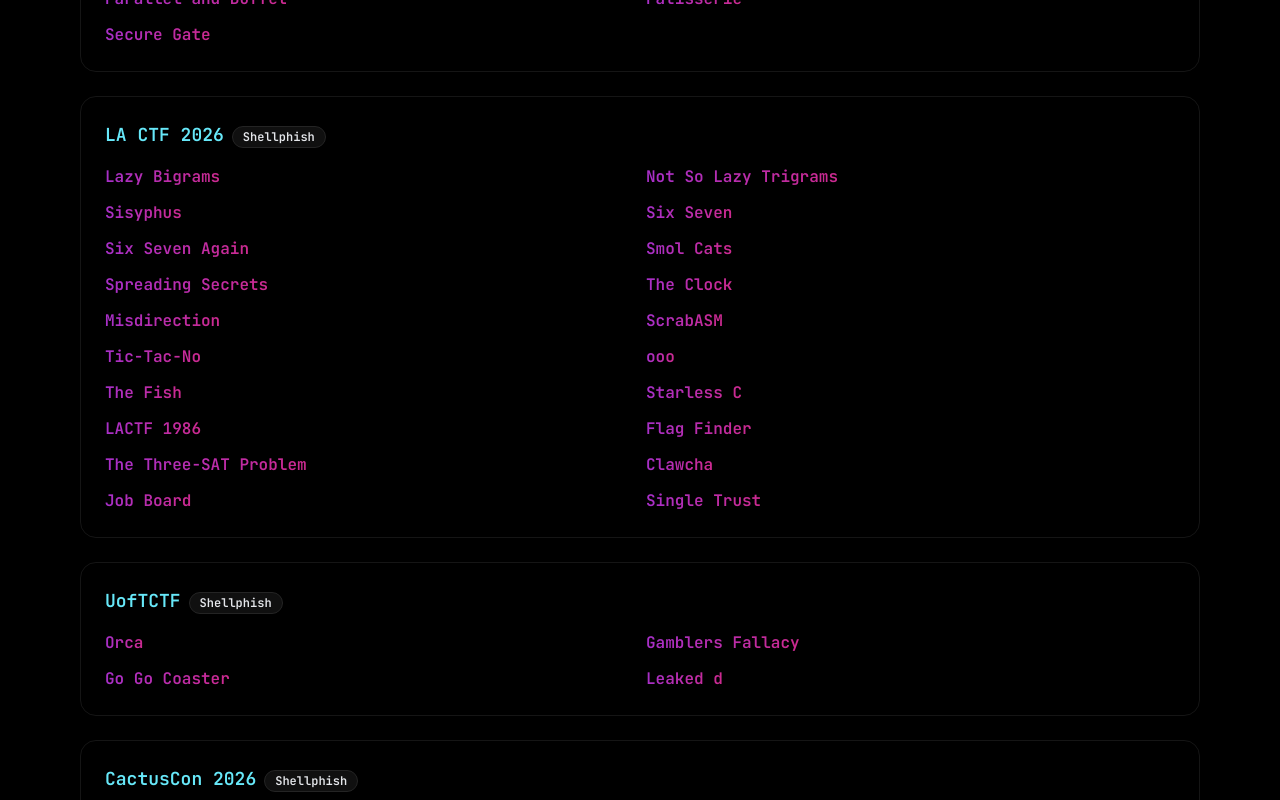
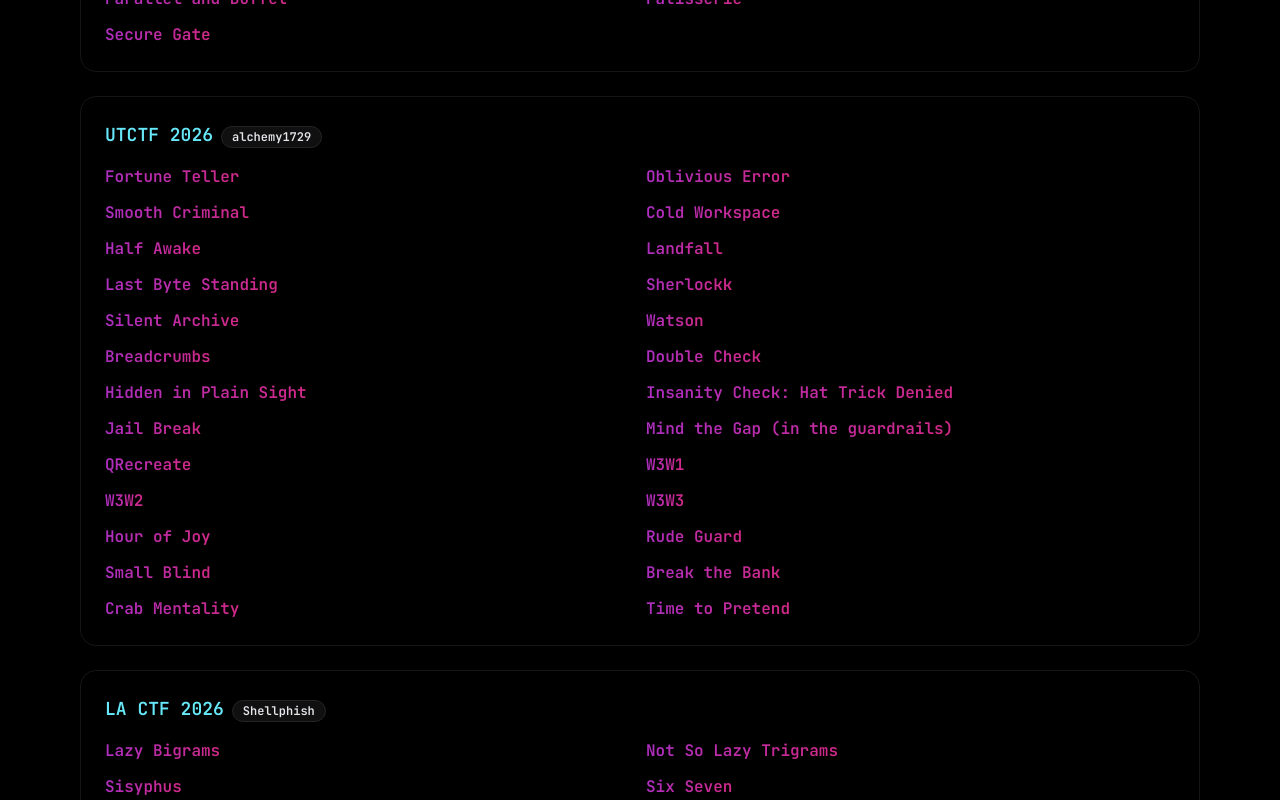
Before and after one commit to prathamgupta36/prathamgupta36.github.io, a Next.js app: page /writeups in a window 1280 px wide. Shown: the part 720-1520 px from the top of the page. Built offline with nearby package versions, Linux system fonts and the light colour scheme.

Commit message:
Add multiple writeups for UTCTF 2026

```diff
--- a/app/writeups.registry.ts
+++ b/app/writeups.registry.ts
@@ -53,6 +53,11 @@ export const CTF_META: CtfMeta[] = [
   {
     year: 2026,
     ctf: "tkbctf5",
+    team: "alchemy1729",
+  },
+  {
+    year: 2026,
+    ctf: "UTCTF 2026",
     team: "alchemy1729",
   },
   {
@@ -219,6 +224,189 @@ export const WRITEUPS: WriteupEntry[] = [
   challenge: "Secure Gate",
   mdUrl: "https://raw.githubusercontent.com/prathamgupta36/CTF-Writeups/main/2026/tkbctf5_2026/web/secure-gate/WRITEUP.md",
   repoUrl: "https://github.com/prathamgupta36/CTF-Writeups/tree/main/2026/tkbctf5_2026/web/secure-gate",
+},
+{
+  year: 2026,
+  ctf: "UTCTF 2026",
+  challenge: "Fortune Teller",
+  mdUrl: "https://github.com/prathamgupta36/CTF-Writeups/raw/refs/heads/main/2026/utctf2026/crypto/fortuneteller/WRITEUP.md",
+  repoUrl: "https://github.com/prathamgupta36/CTF-Writeups/tree/main/2026/utctf2026/crypto/fortuneteller",
+},
+{
+  year: 2026,
+  ctf: "UTCTF 2026",
+  challenge: "Oblivious Error",
+  mdUrl: "https://github.com/prathamgupta36/CTF-Writeups/raw/refs/heads/main/2026/utctf2026/crypto/obliviouserror/WRITEUP.md",
+  repoUrl: "https://github.com/prathamgupta36/CTF-Writeups/tree/main/2026/utctf2026/crypto/obliviouserror",
+},
+{
+  year: 2026,
+  ctf: "UTCTF 2026",
+  challenge: "Smooth Criminal",
+  mdUrl: "https://github.com/prathamgupta36/CTF-Writeups/raw/refs/heads/main/2026/utctf2026/crypto/smoothcriminal/WRITEUP.md",
+  repoUrl: "https://github.com/prathamgupta36/CTF-Writeups/tree/main/2026/utctf2026/crypto/smoothcriminal",
+},
+{
+  year: 2026,
+  ctf: "UTCTF 2026",
+  challenge: "Cold Workspace",
+  mdUrl: "https://github.com/prathamgupta36/CTF-Writeups/raw/refs/heads/main/2026/utctf2026/forensics/coldworkspace/WRITEUP.md",
+  repoUrl: "https://github.com/prathamgupta36/CTF-Writeups/tree/main/2026/utctf2026/forensics/coldworkspace",
+},
+{
+  year: 2026,
+  ctf: "UTCTF 2026",
+  challenge: "Half Awake",
+  mdUrl: "https://github.com/prathamgupta36/CTF-Writeups/raw/refs/heads/main/2026/utctf2026/forensics/halfawake/WRITEUP.md",
+  repoUrl: "https://github.com/prathamgupta36/CTF-Writeups/tree/main/2026/utctf2026/forensics/halfawake",
+},
+{
+  year: 2026,
+  ctf: "UTCTF 2026",
+  challenge: "Landfall",
+  mdUrl: "https://github.com/prathamgupta36/CTF-Writeups/raw/refs/heads/main/2026/utctf2026/forensics/landfall/WRITEUP.md",
+  repoUrl: "https://github.com/prathamgupta36/CTF-Writeups/tree/main/2026/utctf2026/forensics/landfall",
+},
+{
+  year: 2026,
+  ctf: "UTCTF 2026",
+  challenge: "Last Byte Standing",
+  mdUrl: "https://github.com/prathamgupta36/CTF-Writeups/raw/refs/heads/main/2026/utctf2026/forensics/lastbytestanding/WRITEUP.md",
+  repoUrl: "https://github.com/prathamgupta36/CTF-Writeups/tree/main/2026/utctf2026/forensics/lastbytestanding",
+},
+{
+  year: 2026,
+  ctf: "UTCTF 2026",
+  challenge: "Sherlockk",
+  mdUrl: "https://github.com/prathamgupta36/CTF-Writeups/raw/refs/heads/main/2026/utctf2026/forensics/sherlockk/WRITEUP.md",
+  repoUrl: "https://github.com/prathamgupta36/CTF-Writeups/tree/main/2026/utctf2026/forensics/sherlockk",
+},
+{
+  year: 2026,
+  ctf: "UTCTF 2026",
+  challenge: "Silent Archive",
+  mdUrl: "https://github.com/prathamgupta36/CTF-Writeups/raw/refs/heads/main/2026/utctf2026/forensics/silentarchive/WRITEUP.md",
+  repoUrl: "https://github.com/prathamgupta36/CTF-Writeups/tree/main/2026/utctf2026/forensics/silentarchive",
+},
+{
+  year: 2026,
+  ctf: "UTCTF 2026",
+  challenge: "Watson",
+  mdUrl: "https://github.com/prathamgupta36/CTF-Writeups/raw/refs/heads/main/2026/utctf2026/forensics/watson/WRITEUP.md",
+  repoUrl: "https://github.com/prathamgupta36/CTF-Writeups/tree/main/2026/utctf2026/forensics/watson",
+},
+{
+  year: 2026,
+  ctf: "UTCTF 2026",
+  challenge: "Breadcrumbs",
+  mdUrl: "https://github.com/prathamgupta36/CTF-Writeups/raw/refs/heads/main/2026/utctf2026/misc/breadcrumbs/WRITEUP.md",
+  repoUrl: "https://github.com/prathamgupta36/CTF-Writeups/tree/main/2026/utctf2026/misc/breadcrumbs",
+},
+{
+  year: 2026,
+  ctf: "UTCTF 2026",
+  challenge: "Double Check",
+  mdUrl: "https://github.com/prathamgupta36/CTF-Writeups/raw/refs/heads/main/2026/utctf2026/misc/doublecheck/WRITEUP.md",
+  repoUrl: "https://github.com/prathamgupta36/CTF-Writeups/tree/main/2026/utctf2026/misc/doublecheck",
+},
+{
+  year: 2026,
+  ctf: "UTCTF 2026",
+  challenge: "Hidden in Plain Sight",
+  mdUrl: "https://github.com/prathamgupta36/CTF-Writeups/raw/refs/heads/main/2026/utctf2026/misc/hiddeninplainsight/WRITEUP.md",
+  repoUrl: "https://github.com/prathamgupta36/CTF-Writeups/tree/main/2026/utctf2026/misc/hiddeninplainsight",
+},
+{
+  year: 2026,
+  ctf: "UTCTF 2026",
+  challenge: "Insanity Check: Hat Trick Denied",
+  mdUrl: "https://github.com/prathamgupta36/CTF-Writeups/raw/refs/heads/main/2026/utctf2026/misc/insanitycheckhattrickdenied/WRITEUP.md",
+  repoUrl: "https://github.com/prathamgupta36/CTF-Writeups/tree/main/2026/utctf2026/misc/insanitycheckhattrickdenied",
+},
+{
+  year: 2026,
+  ctf: "UTCTF 2026",
+  challenge: "Jail Break",
+  mdUrl: "https://github.com/prathamgupta36/CTF-Writeups/raw/refs/heads/main/2026/utctf2026/misc/jailbreak/WRITEUP.md",
+  repoUrl: "https://github.com/prathamgupta36/CTF-Writeups/tree/main/2026/utctf2026/misc/jailbreak",
+},
+{
+  year: 2026,
+  ctf: "UTCTF 2026",
+  challenge: "Mind the Gap (in the guardrails)",
+  mdUrl: "https://github.com/prathamgupta36/CTF-Writeups/raw/refs/heads/main/2026/utctf2026/misc/mindthegapintheguardrails/WRITEUP.md",
+  repoUrl: "https://github.com/prathamgupta36/CTF-Writeups/tree/main/2026/utctf2026/misc/mindthegapintheguardrails",
+},
+{
+  year: 2026,
+  ctf: "UTCTF 2026",
+  challenge: "QRecreate",
+  mdUrl: "https://github.com/prathamgupta36/CTF-Writeups/raw/refs/heads/main/2026/utctf2026/misc/qrecreate/WRITEUP.md",
+  repoUrl: "https://github.com/prathamgupta36/CTF-Writeups/tree/main/2026/utctf2026/misc/qrecreate",
+},
+{
+  year: 2026,
+  ctf: "UTCTF 2026",
+  challenge: "W3W1",
+  mdUrl: "https://github.com/prathamgupta36/CTF-Writeups/raw/refs/heads/main/2026/utctf2026/misc/w3w1/WRITEUP.md",
+  repoUrl: "https://github.com/prathamgupta36/CTF-Writeups/tree/main/2026/utctf2026/misc/w3w1",
+},
+{
+  year: 2026,
+  ctf: "UTCTF 2026",
+  challenge: "W3W2",
+  mdUrl: "https://github.com/prathamgupta36/CTF-Writeups/raw/refs/heads/main/2026/utctf2026/misc/w3w2/WRITEUP.md",
+  repoUrl: "https://github.com/prathamgupta36/CTF-Writeups/tree/main/2026/utctf2026/misc/w3w2",
+},
+{
+  year: 2026,
+  ctf: "UTCTF 2026",
+  challenge: "W3W3",
+  mdUrl: "https://github.com/prathamgupta36/CTF-Writeups/raw/refs/heads/main/2026/utctf2026/misc/w3w3/WRITEUP.md",
+  repoUrl: "https://github.com/prathamgupta36/CTF-Writeups/tree/main/2026/utctf2026/misc/w3w3",
+},
+{
+  year: 2026,
+  ctf: "UTCTF 2026",
+  challenge: "Hour of Joy",
+  mdUrl: "https://github.com/prathamgupta36/CTF-Writeups/raw/refs/heads/main/2026/utctf2026/pwn/hourofjoy/WRITEUP.md",
+  repoUrl: "https://github.com/prathamgupta36/CTF-Writeups/tree/main/2026/utctf2026/pwn/hourofjoy",
+},
+{
+  year: 2026,
+  ctf: "UTCTF 2026",
+  challenge: "Rude Guard",
+  mdUrl: "https://github.com/prathamgupta36/CTF-Writeups/raw/refs/heads/main/2026/utctf2026/pwn/rudeguard/WRITEUP.md",
+  repoUrl: "https://github.com/prathamgupta36/CTF-Writeups/tree/main/2026/utctf2026/pwn/rudeguard",
+},
+{
+  year: 2026,
+  ctf: "UTCTF 2026",
+  challenge: "Small Blind",
+  mdUrl: "https://github.com/prathamgupta36/CTF-Writeups/raw/refs/heads/main/2026/utctf2026/pwn/smallblind/WRITEUP.md",
+  repoUrl: "https://github.com/prathamgupta36/CTF-Writeups/tree/main/2026/utctf2026/pwn/smallblind",
+},
+
+{
+  year: 2026,
+  ctf: "UTCTF 2026",
+  challenge: "Break the Bank",
+  mdUrl: "https://github.com/prathamgupta36/CTF-Writeups/raw/refs/heads/main/2026/utctf2026/web/breakthebank/WRITEUP.md",
+  repoUrl: "https://github.com/prathamgupta36/CTF-Writeups/tree/main/2026/utctf2026/web/breakthebank",
+},
+{
+  year: 2026,
+  ctf: "UTCTF 2026",
+  challenge: "Crab Mentality",
+  mdUrl: "https://github.com/prathamgupta36/CTF-Writeups/raw/refs/heads/main/2026/utctf2026/web/crabmentality/WRITEUP.md",
+  repoUrl: "https://github.com/prathamgupta36/CTF-Writeups/tree/main/2026/utctf2026/web/crabmentality",
+},
+{
+  year: 2026,
+  ctf: "UTCTF 2026",
+  challenge: "Time to Pretend",
+  mdUrl: "https://github.com/prathamgupta36/CTF-Writeups/raw/refs/heads/main/2026/utctf2026/web/timetopretend/WRITEUP.md",
+  repoUrl: "https://github.com/prathamgupta36/CTF-Writeups/tree/main/2026/utctf2026/web/timetopretend",
 },
   {
     year: 2026,
```
